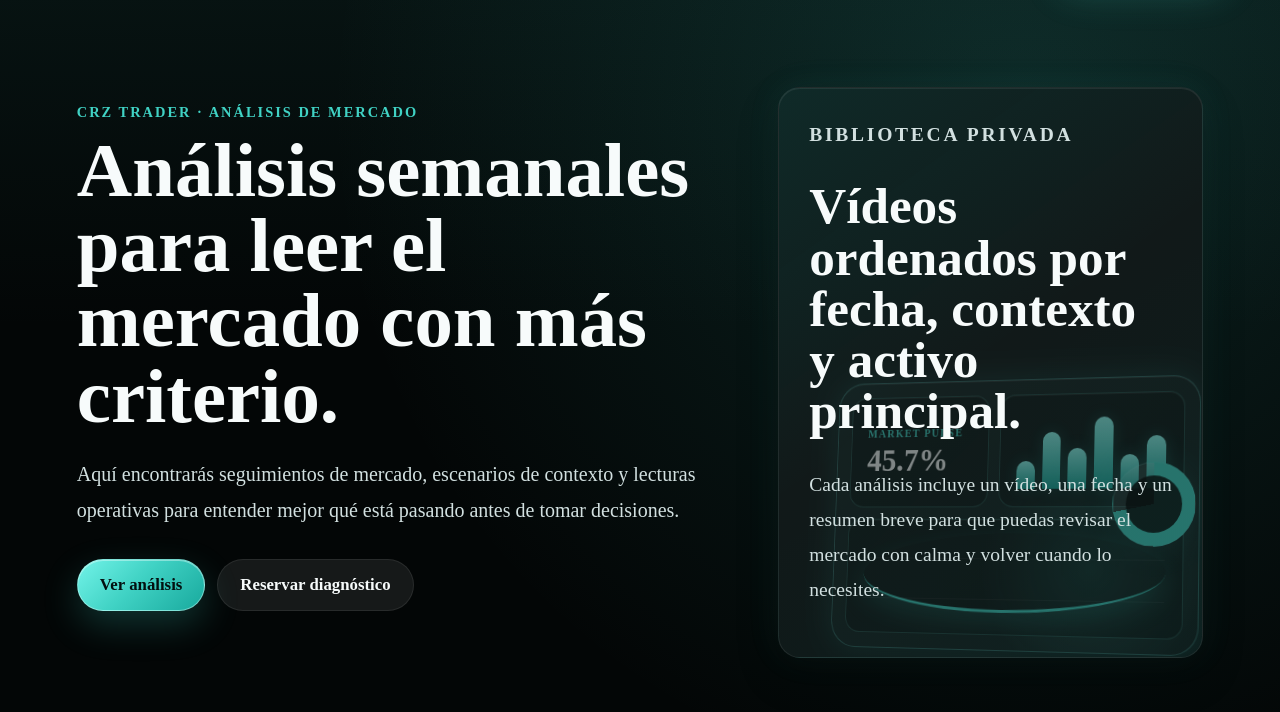
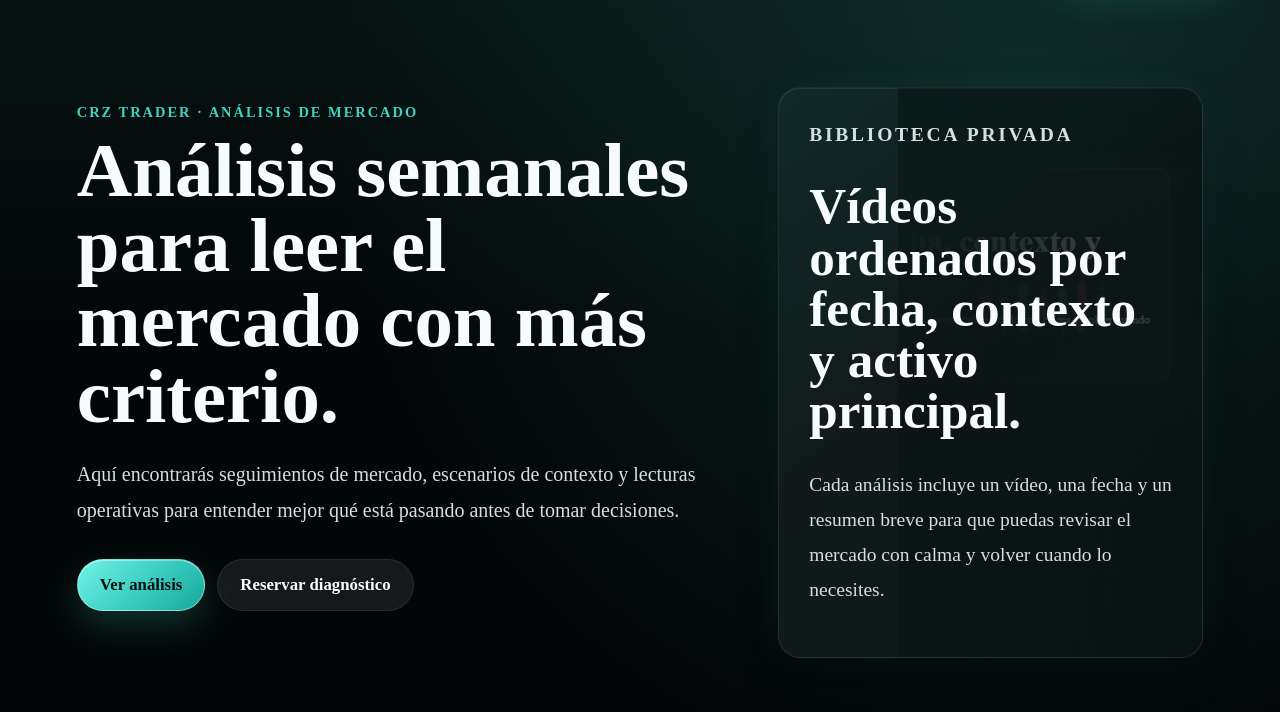
Before and after one commit to cristianzafra924-source/crz-trader-landing, a plain HTML site: page analisis.html in a window 1280 px wide. Shown: the part 88-800 px from the top of the page. Drawn offline with Linux system fonts and the light colour scheme.

Commit message:
Use dashboard image in analysis hero

```diff
--- a/analisis.html
+++ b/analisis.html
@@ -18,7 +18,7 @@
   <link rel="preconnect" href="https://fonts.googleapis.com">
   <link rel="preconnect" href="https://fonts.gstatic.com" crossorigin>
   <link href="https://fonts.googleapis.com/css2?family=Manrope:wght@300;400;500;600;700;800&display=swap" rel="stylesheet">
-  <link rel="stylesheet" href="styles.css?v=hero-dashboard-1">
+  <link rel="stylesheet" href="styles.css?v=hero-dashboard-image-1">
 </head>
 <body>
   <header class="topbar">
@@ -51,19 +51,7 @@
       </div>
       <aside class="analysis-panel">
         <div class="hero-dashboard-visual" aria-hidden="true">
-          <div class="dash-card dash-stat">
-            <span>Market pulse</span>
-            <strong>45.7%</strong>
-          </div>
-          <div class="dash-card dash-bars">
-            <span></span><span></span><span></span><span></span><span></span><span></span>
-          </div>
-          <div class="dash-card dash-line">
-            <i></i>
-          </div>
-          <div class="dash-card dash-ring">
-            <span></span>
-          </div>
+          <img src="assets/dashboard-mercado.png" alt="">
         </div>
         <p class="eyebrow">Biblioteca privada</p>
         <h2>Vídeos ordenados por fecha, contexto y activo principal.</h2>
--- a/styles.css
+++ b/styles.css
@@ -214,132 +214,28 @@ a {
 
 .hero-dashboard-visual {
   position: absolute;
-  right: 18px;
-  bottom: 18px;
-  width: min(86%, 420px);
-  min-height: 250px;
-  display: grid;
-  grid-template-columns: 1fr 1.25fr;
-  gap: 12px;
-  opacity: 0.48;
-  transform: perspective(900px) rotateY(-10deg) rotateX(4deg);
-  transform-origin: center right;
+  inset: 0 0 0 auto;
+  width: min(72%, 520px);
+  opacity: 0.46;
   pointer-events: none;
 }
 
-.hero-dashboard-visual::before {
+.hero-dashboard-visual::after {
   content: "";
   position: absolute;
-  inset: -16px;
-  border: 1px solid rgba(114, 243, 232, 0.32);
-  border-radius: 28px;
+  inset: 0;
   background:
-    linear-gradient(135deg, rgba(64, 210, 196, 0.08), rgba(255, 255, 255, 0.025)),
-    radial-gradient(circle at 72% 70%, rgba(64, 210, 196, 0.24), transparent 34%);
-  box-shadow:
-    0 0 34px rgba(64, 210, 196, 0.16),
-    inset 0 1px 0 rgba(255, 255, 255, 0.1);
+    linear-gradient(90deg, var(--panel) 0%, rgba(8, 17, 17, 0.74) 34%, rgba(8, 17, 17, 0.1) 100%),
+    linear-gradient(180deg, rgba(8, 17, 17, 0.22), rgba(8, 17, 17, 0.58));
 }
 
-.dash-card {
-  position: relative;
-  z-index: 1;
-  min-height: 90px;
-  border: 1px solid rgba(114, 243, 232, 0.22);
-  border-radius: 16px;
-  background: rgba(3, 6, 6, 0.34);
-  box-shadow: inset 0 1px 0 rgba(255, 255, 255, 0.08);
-}
-
-.dash-stat {
-  display: grid;
-  align-content: center;
-  gap: 6px;
-  padding: 18px;
-}
-
-.dash-stat span {
-  color: var(--turquoise);
-  font-size: 0.72rem;
-  font-weight: 900;
-  letter-spacing: 0.12em;
-  text-transform: uppercase;
-}
-
-.dash-stat strong {
-  color: var(--ink);
-  font-size: 2.1rem;
-  line-height: 1;
-}
-
-.dash-bars {
-  display: flex;
-  align-items: end;
-  gap: 8px;
-  padding: 18px;
-}
-
-.dash-bars span {
-  flex: 1;
-  min-width: 8px;
-  border-radius: 999px 999px 4px 4px;
-  background: linear-gradient(180deg, #8ffbf2, var(--turquoise-dark));
-  box-shadow: 0 0 16px rgba(64, 210, 196, 0.22);
-}
-
-.dash-bars span:nth-child(1) { height: 36%; }
-.dash-bars span:nth-child(2) { height: 74%; }
-.dash-bars span:nth-child(3) { height: 52%; }
-.dash-bars span:nth-child(4) { height: 92%; }
-.dash-bars span:nth-child(5) { height: 44%; }
-.dash-bars span:nth-child(6) { height: 68%; }
-
-.dash-line {
-  grid-column: span 2;
-  min-height: 92px;
-  overflow: hidden;
-}
-
-.dash-line::before,
-.dash-line::after {
-  content: "";
-  position: absolute;
-  left: 18px;
-  right: 18px;
-  border-top: 1px solid rgba(255, 255, 255, 0.06);
-}
-
-.dash-line::before { top: 34%; }
-.dash-line::after { bottom: 30%; }
-
-.dash-line i {
-  position: absolute;
-  inset: 18px;
-  border-bottom: 3px solid var(--turquoise);
-  border-radius: 50%;
-  transform: skewX(-14deg) translateY(-4px);
-  box-shadow: 0 12px 26px rgba(64, 210, 196, 0.2);
-}
-
-.dash-ring {
-  position: absolute;
-  right: -12px;
-  top: 72px;
-  width: 86px;
-  height: 86px;
-  min-height: 86px;
-  display: grid;
-  place-items: center;
-  border-radius: 999px;
-  background: conic-gradient(var(--turquoise) 0 72%, rgba(255, 255, 255, 0.09) 72% 100%);
-  box-shadow: 0 0 34px rgba(64, 210, 196, 0.16);
-}
-
-.dash-ring span {
-  width: 58px;
-  height: 58px;
-  border-radius: 999px;
-  background: rgba(3, 6, 6, 0.86);
+.hero-dashboard-visual img {
+  width: 100%;
+  height: 100%;
+  display: block;
+  object-fit: cover;
+  object-position: center right;
+  filter: saturate(1.08) contrast(1.04);
 }
 
 .analysis-panel p {
```
Also changed, not shown: assets/dashboard-mercado.png (added).
